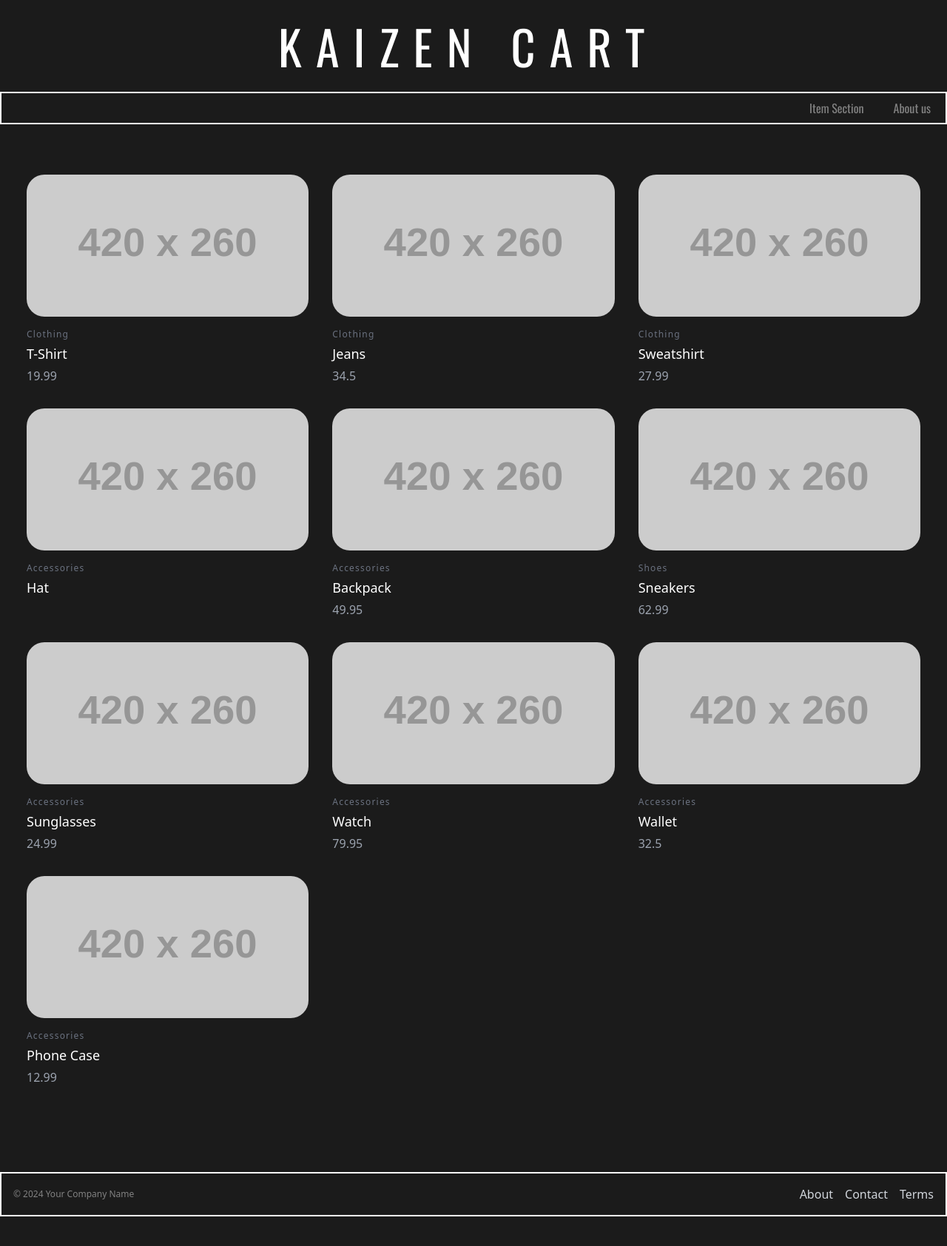
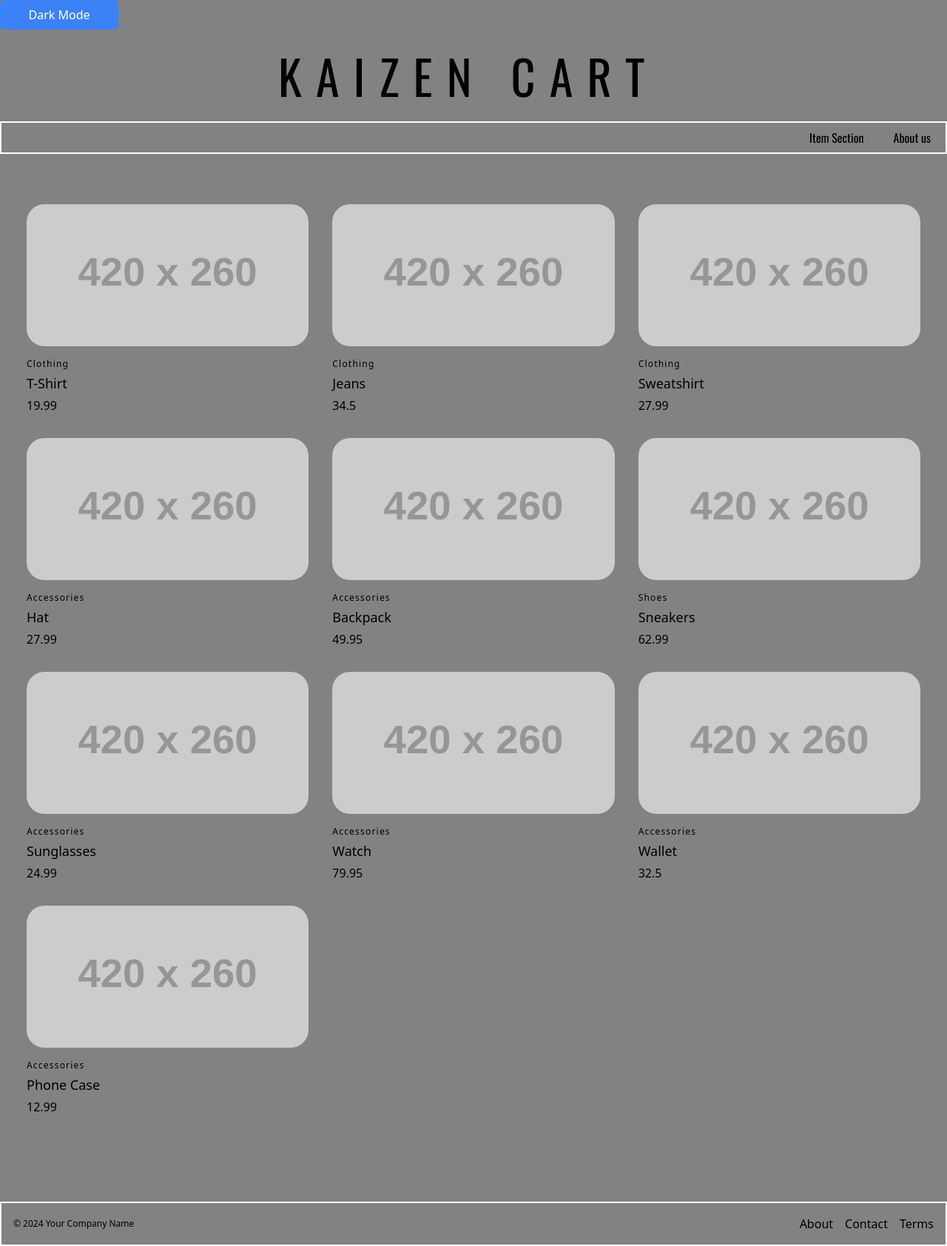
Before and after one commit to krishkh/cart, a React (Vite) app: page /cart/items in a window 1280 px wide. Shown: the whole page at 74% size. Before the commit the page ends 1644 px from the top, so only its background shows below. Built offline with nearby package versions, Linux system fonts and the light colour scheme; a web font is replaced by a local one.

Commit message:
adding a basic light mode, and a button to change between dark mode and light mode

```diff
--- a/index.html
+++ b/index.html
@@ -6,7 +6,7 @@
     <meta name="viewport" content="width=device-width, initial-scale=1.0" />
     <title>Kaizen Cart</title>
   </head>
-  <body class="bg-gray-200">
+  <body class="bg-gray-100 dark:bg-gray-200">
     <div id="root"></div>
     <script type="module" src="/src/main.jsx"></script>
   </body>
--- a/src/App.jsx
+++ b/src/App.jsx
@@ -1,18 +1,19 @@
-import { useState } from 'react'
-import Header from './components/header'
-import Footer from './components/footer'
-import { Outlet } from 'react-router-dom'
-
+import { useState } from "react";
+import Header from "./components/header";
+import Footer from "./components/footer";
+import { Outlet } from "react-router-dom";
+import ToggleDarkMode from "./components/toggleDarkMode";
+// import ItemSection from "./components/itemSection";
+// import data from "./init/initData.json";
 function App() {
-  const [count, setCount] = useState(0)
-
   return (
     <>
-    <Header/>
-    <Outlet/>
-    <Footer/>
+      <ToggleDarkMode />
+      <Header />
+      <Outlet />
+      <Footer />
     </>
-  )
+  );
 }
 
-export default App
+export default App;
--- a/src/components/aboutUs.jsx
+++ b/src/components/aboutUs.jsx
@@ -2,29 +2,27 @@ import React from "react";
 
 function AboutUs() {
   return (
-    <div className="text-[#cccccc] container mx-auto px-4 py-8">
+    <div className="container mx-auto px-4 py-8">
       <h1 className="text-[#ebd61e] font-bold">KAIZEN CART</h1>
+      <div className="dark:text-[#cccccc] container mx-auto px-4 py-8">
         <br />
-
         <h2>Empowering Student Trade</h2>
         <p>
-        KaizenCart is a student-developed website aiming to revolutionize trade
-        within your college. Recognizing the needs of students, KaizenCart
-        provides a platform to easily buy, sell, or exchange goods amongst
-        yourselves.
+          KaizenCart is a student-developed website aiming to revolutionize
+          trade within your college. Recognizing the needs of students,
+          KaizenCart provides a platform to easily buy, sell, or exchange goods
+          amongst yourselves.
         </p>
         <br />
-
         <h2>A Thriving Intra-College Marketplace</h2>
         <p>
-        KaizenCart empowers students to become micro-entrepreneurs. Whether you
-        have textbooks, handcrafted art, or gently-used clothes, KaizenCart
-        offers a platform to connect with potential buyers. This fosters a
-        vibrant internal marketplace, promoting sustainable consumption and
-        eliminating the need for external vendors.
+          KaizenCart empowers students to become micro-entrepreneurs. Whether
+          you have textbooks, handcrafted art, or gently-used clothes,
+          KaizenCart offers a platform to connect with potential buyers. This
+          fosters a vibrant internal marketplace, promoting sustainable
+          consumption and eliminating the need for external vendors.
         </p>
         <br />
-
         <h2>Made by Students, for Students</h2>
         <p>
           Developed by the Kaizen Technical Society, KaizenCart reflects a deep
@@ -34,17 +32,15 @@ function AboutUs() {
           encourages continuous improvement.
         </p>
         <br />
-
         <h2>Continuous Improvement and Scalability</h2>
         <p>
-        KaizenCart holds immense potential for growth. Krish Khanna, the project
-        owner, is dedicated to continuous improvement based on user feedback.
-        The platform's core functionalities can be adapted to cater to a wider
-        audience, potentially evolving into a city or even nationwide student
-        marketplace.
+          KaizenCart holds immense potential for growth. Krish Khanna, the
+          project owner, is dedicated to continuous improvement based on user
+          feedback. The platform's core functionalities can be adapted to cater
+          to a wider audience, potentially evolving into a city or even
+          nationwide student marketplace.
         </p>
         <br />
-
         <h2>In Conclusion</h2>
         <p>
           KaizenCart is more than just a website; it's a testament to student
@@ -55,6 +51,7 @@ function AboutUs() {
           transform the way students trade within and beyond the college walls.
         </p>
       </div>
+    </div>
   );
 }
 
--- a/src/components/footer.jsx
+++ b/src/components/footer.jsx
@@ -3,17 +3,17 @@ import { Link } from "react-router-dom";
 function Footer() {
   return (
     <div className="flex flex-col mt-20">
-      <footer className="bg-gray-200 bottom-0 w-full text-gray-100 py-4 px-4 border-[2px] border-solid border-white">
+      <footer className="dark:bg-gray-200 bottom-0 w-full dark:text-gray-100 py-4 px-4 border-[2px] border-solid border-white">
         <div className="container flex flex-wrap items-center justify-between mx-auto">
           <p className="text-xs text-center">&copy; 2024 Your Company Name</p>
-          <nav className="flex space-x-4">
-            <Link to="#" className="text-gray-300 hover:text-white">
+          <nav className="flex dark:text-gray-300 space-x-4">
+            <Link to="#" className="hover:text-white">
               About
             </Link>
-            <Link to="#" className="text-gray-300 hover:text-white">
+            <Link to="#" className="hover:text-white">
               Contact
             </Link>
-            <Link to="#" className="text-gray-300 hover:text-white">
+            <Link to="#" className="hover:text-white">
               Terms
             </Link>
           </nav>
--- a/src/components/header.jsx
+++ b/src/components/header.jsx
@@ -1,21 +1,17 @@
 import React from "react";
 import { NavLink, Link } from "react-router-dom";
-
 function Header() {
   return (
     <>
-      <div className="w-full relative bg-darkslategray overflow-hidden flex flex-col items-start justify-start pt-0 px-0box-border gap-[3px] cursor-auto leading-[normal] tracking-[normal]">
-        <NavLink
-          to="about"
-          className="self-stretch bg-gray-200 flex flex-row items-start justify-center pt-[15px] px-5 pb-3.5 box-border max-w-full text-left text-[64px] text-icon-color font-oswald"
-        >
-          <div className="h-[124px] w-[1450px] relative bg-gray-200 hidden max-w-full" />
-          <div className="h-[95px] w-[528px]  relative tracking-[0.3em] inline-block whitespace-nowrap max-w-full z-[1]">
+      <div className="w-full dark:bg-gray-200 dark:text-icon-color relative overflow-hidden flex flex-col items-start justify-start pt-0 px-0box-border gap-[3px] cursor-auto leading-[normal] tracking-[normal]">
+        <div className="self-stretch flex flex-row items-start justify-center pt-[15px] px-5 pb-3.5 box-border max-w-full text-left text-[64px] font-oswald">
+          <div className="h-[124px] w-[1450px] relative hidden max-w-full" />
+          <div className="h-[95px] w-[528px] relative tracking-[0.3em] inline-block whitespace-nowrap max-w-full z-[1]">
             KAIZEN CART
           </div>
-        </NavLink>
+        </div>
       </div>
-      <nav className="flex justify-end gap-10 py-2 px-5 bg-gray-200 border-[2px] border-solid border-white text-gray-100 font-oswald">
+      <nav className="flex justify-end gap-10 py-2 px-5 dark:bg-gray-200 border-[2px] border-solid border-white dark:text-gray-100 font-oswald">
         <NavLink className="" to="items">
           Item Section
         </NavLink>
--- a/src/components/itemCard.jsx
+++ b/src/components/itemCard.jsx
@@ -17,13 +17,13 @@ function ItemCard({ data }) {
         />
       </div>
       <div className="mt-4">
-        <h3 className="text-gray-500 text-xs tracking-widest title-font mb-1">
+        <h3 className="dark:text-gray-100 text-xs tracking-widest title-font mb-1">
           {data.category}
         </h3>
-        <h2 className="text-white title-font text-lg font-medium">
+        <h2 className="dark:text-white title-font text-lg font-medium">
           {data.itemName}
         </h2>
-        <p className="mt-1">{data.itemPrice}</p>
+        <p className="mt-1 dark:text-gray-100">{data.itemPrice}</p>
       </div>
     </Link>
   );
--- a/src/components/itemPage1.jsx
+++ b/src/components/itemPage1.jsx
@@ -16,23 +16,23 @@ function ItemPage1({ data }) {
   }, []);
 
   return (
-    <section className="py-8 bg-gray-200 md:py-16 antialiased">
+    <section className="py-8 dark:bg-gray-200 md:py-16 antialiased">
       <div className="max-w-screen-xl px-4 mx-auto 2xl:px-0">
         <div className="lg:grid lg:grid-cols-2 lg:gap-8 xl:gap-16">
           <div className="shrink-0 max-w-md lg:max-w-lg mx-auto">
             <img
               src={imageSrc}
               alt={title}
-              className="h-64 object-contain border rounded-t-lg md:w-1/2"
+              className="h-64 object-contain md:w-1/2"
             />
           </div>
 
           <div className="mt-6 sm:mt-8 lg:mt-0">
-            <h1 className="text-xl font-semibold text-gray-900 sm:text-2xl dark:text-white">
+            <h1 className="text-xl font-semibold sm:text-2xl dark:text-white">
               {title}
             </h1>
             <div className="mt-4 sm:items-center sm:gap-4 sm:flex">
-              <p className="text-2xl font-extrabold text-gray-900 sm:text-3xl dark:text-white">
+              <p className="text-2xl font-extrabold sm:text-3xl dark:text-white">
                 {price} Rs
               </p>
 
@@ -94,12 +94,12 @@ function ItemPage1({ data }) {
                     <path d="M13.849 4.22c-.684-1.626-3.014-1.626-3.698 0L8.397 8.387l-4.552.361c-1.775.14-2.495 2.331-1.142 3.477l3.468 2.937-1.06 4.392c-.413 1.713 1.472 3.067 2.992 2.149L12 19.35l3.897 2.354c1.52.918 3.405-.436 2.992-2.15l-1.06-4.39 3.468-2.938c1.353-1.146.633-3.336-1.142-3.477l-4.552-.36-1.754-4.17Z" />
                   </svg>
                 </div>
-                <p className="text-sm font-medium leading-none text-gray-500 dark:text-gray-400">
+                <p className="text-sm font-medium leading-none dark:text-gray-400">
                   (5.0)
                 </p>
                 <div
                   href="#"
-                  className="text-sm font-medium leading-none text-gray-900 underline hover:no-underline dark:text-white"
+                  className="text-sm font-medium leading-none underline hover:no-underline dark:text-white"
                 >
                   345 Reviews
                 </div>
@@ -110,7 +110,7 @@ function ItemPage1({ data }) {
               <div
                 href="#"
                 title=""
-                className="flex items-center justify-center py-2.5 px-5 text-sm font-medium text-gray-900 focus:outline-none bg-white rounded-lg border border-gray-200 hover:bg-gray-100 hover:text-primary-700 focus:z-10 focus:ring-4 focus:ring-gray-100 dark:focus:ring-gray-700 dark:bg-gray-800 dark:text-gray-400 dark:border-gray-600 dark:hover:text-white dark:hover:bg-gray-700"
+                className="flex items-center justify-center py-2.5 px-5 text-sm font-medium focus:outline-none bg-gray-400 rounded-lg border border-gray-200 hover:bg-gray-600 hover:text-primary-700 focus:z-10 focus:ring-4 focus:ring-gray-100 dark:focus:ring-gray-700 dark:bg-gray-800 dark:text-gray-400 dark:border-gray-600 dark:hover:text-white dark:hover:bg-gray-700"
                 role="button"
               >
                 <svg
@@ -136,7 +136,7 @@ function ItemPage1({ data }) {
               <div
                 href="#"
                 title=""
-                className="text-white mt-4 sm:mt-0 bg-primary-700 hover:bg-primary-800 focus:ring-4 focus:ring-primary-300 font-medium rounded-lg text-sm px-5 py-2.5 dark:bg-primary-600 dark:hover:bg-primary-700 focus:outline-none dark:focus:ring-primary-800 flex items-center justify-center"
+                className="dark:text-white mt-4 sm:mt-0 bg-primary-700 hover:bg-primary-800 focus:ring-4 focus:ring-primary-300 font-medium rounded-lg text-sm px-5 py-2.5 dark:bg-primary-600 dark:hover:bg-primary-700 focus:outline-none dark:focus:ring-primary-800 flex items-center justify-center"
                 role="button"
               >
                 <svg
@@ -162,9 +162,7 @@ function ItemPage1({ data }) {
 
             <hr className="my-6 md:my-8 border-gray-200 dark:border-gray-800" />
 
-            <p className="mb-6 text-gray-500 dark:text-gray-400">
-              {description}
-            </p>
+            <p className="mb-6 dark:text-gray-400">{description}</p>
           </div>
         </div>
       </div>
--- a/src/components/itemSection.jsx
+++ b/src/components/itemSection.jsx
@@ -1,10 +1,9 @@
 import React from "react";
-import { Link } from "react-router-dom";
 import ItemCard from "./itemCard";
 function ItemSection({ data }) {
   // console.log(data.data);
   return (
-    <div className="text-gray-400 mt-8 flex-wrap bg-gray-200 body-font flex container px-5 py-5 mx-auto">
+    <div className="darK:text-gray-400 mt-8 flex-wrap dark:bg-gray-200 body-font flex container px-5 py-5 mx-auto">
       {data.data.map((item) => (
         <ItemCard key={item.itemNumber} data={item} /> // Use item.id for unique key
       ))}
--- /dev/null
+++ b/src/components/toggleDarkMode.jsx
@@ -0,0 +1,22 @@
+import React, { useState } from "react";
+
+function ToggleDarkMode() {
+  const [isDarkMode, setIsDarkMode] = useState(false); // State variable for dark mode
+
+  const toggleDarkMode = () => {
+    setIsDarkMode(!isDarkMode); // Toggle state on button click
+    document.documentElement.classList.toggle("dark"); // Add/remove dark class from HTML
+    console.log(document.documentElement.classList);
+  };
+
+  return (
+    <button
+      className="w-40 text-10 h-10 bg-blue-500 text-white rounded-md"
+      onClick={toggleDarkMode}
+    >
+      {isDarkMode ? "Light Mode" : "Dark Mode"}
+    </button>
+  );
+}
+
+export default ToggleDarkMode;
--- a/src/init/initData.json
+++ b/src/init/initData.json
@@ -23,6 +23,7 @@
   {
     "itemName": "Hat",
     "itemNumber": 4,
+    "itemPrice": 27.99,
     "category": "Accessories",
     "description": "A stylish hat to complete your look."
   },
```
Lines whose indentation alone changed are shown as unchanged.
